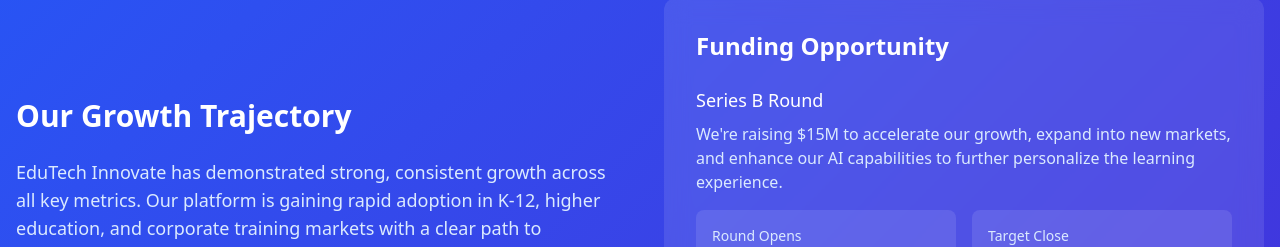
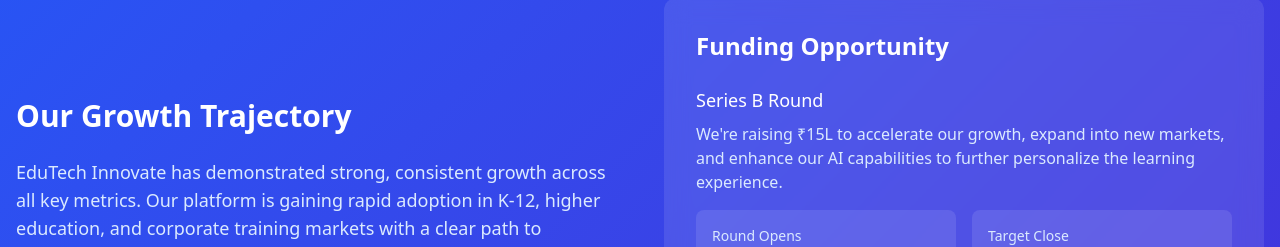
Before and after one commit to VidyaSri-Academy/VidhyaSri-Official-Website-Codebase, a React (Vite) app in the folder Frontend/: page / in a window 1280 px wide. Shown: the part 4560-4807 px from the top of the page. Built offline with nearby package versions, Linux system fonts and the light colour scheme.

Commit message:
Changed the symbol for $

```diff
--- a/Frontend/src/components/Investorsec.tsx
+++ b/Frontend/src/components/Investorsec.tsx
@@ -153,7 +153,7 @@
               <div>
                 <h4 className="text-lg font-medium mb-2">Series B Round</h4>
                 <p className="text-blue-100 mb-4">
-                  We're raising $15M to accelerate our growth, expand into new markets,
+                  We're raising ₹15L to accelerate our growth, expand into new markets,
                   and enhance our AI capabilities to further personalize the learning experience.
                 </p>
                 <div className="grid grid-cols-2 gap-4">
```
